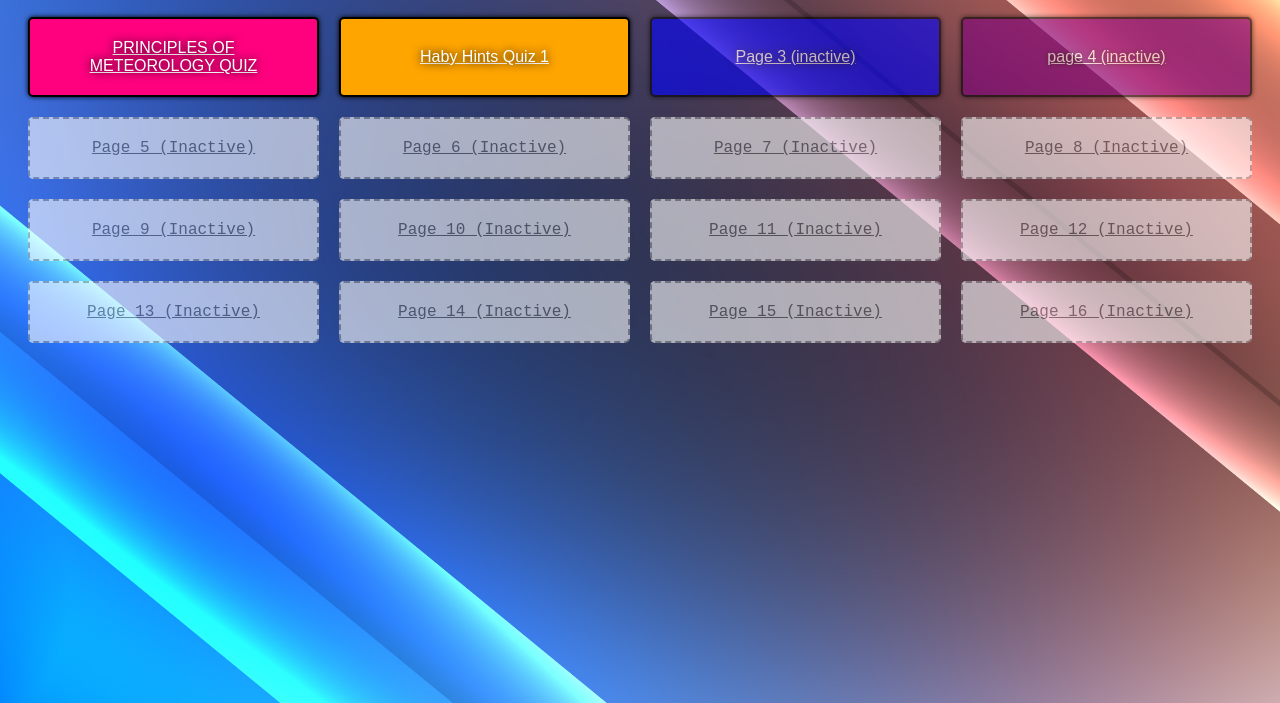
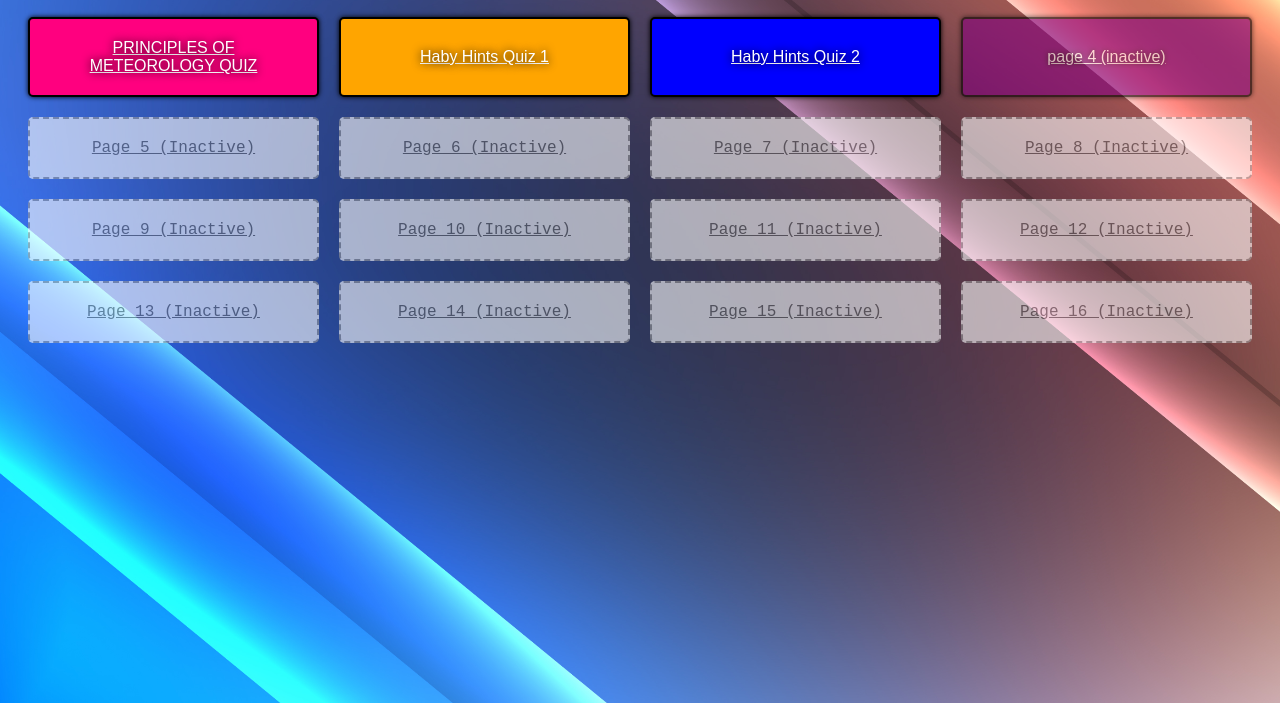
Before and after one commit to ONW2025/EDUCATIONAL-CONTENT, a plain HTML site: page index.html in a window 1280 px wide. Shown: the part 97-800 px from the top of the page. Drawn offline with Linux system fonts and the light colour scheme.

Commit message:
Update index.html

```diff
--- a/index.html
+++ b/index.html
@@ -104,9 +104,9 @@
     </a>
 
     <!-- Page Box 3 (Active) -->
-    <a href="" class="page-box disabled"
+    <a href="https://onw2025.github.io/Haby-Hints-Quiz-2/" class="page-box"
        style="--box-background: #0000FF; --box-border: 2px solid #000; --box-font-family: 'Overpass Black', sans-serif; --box-font-size: 16px; --box-color: #FFF; --box-glow: 0 0 5px rgba(0,0,0,1); --box-text-glow: 0 0 10px rgba(0,0,0,1); --box-hover-background: #000; --box-hover-glow: 0 0 10px rgba(119,119,119,0.4);">
-      Page 3 (inactive)
+      Haby Hints Quiz 2
     </a>
 
     <!-- Page Box 4 (Active) -->
```
